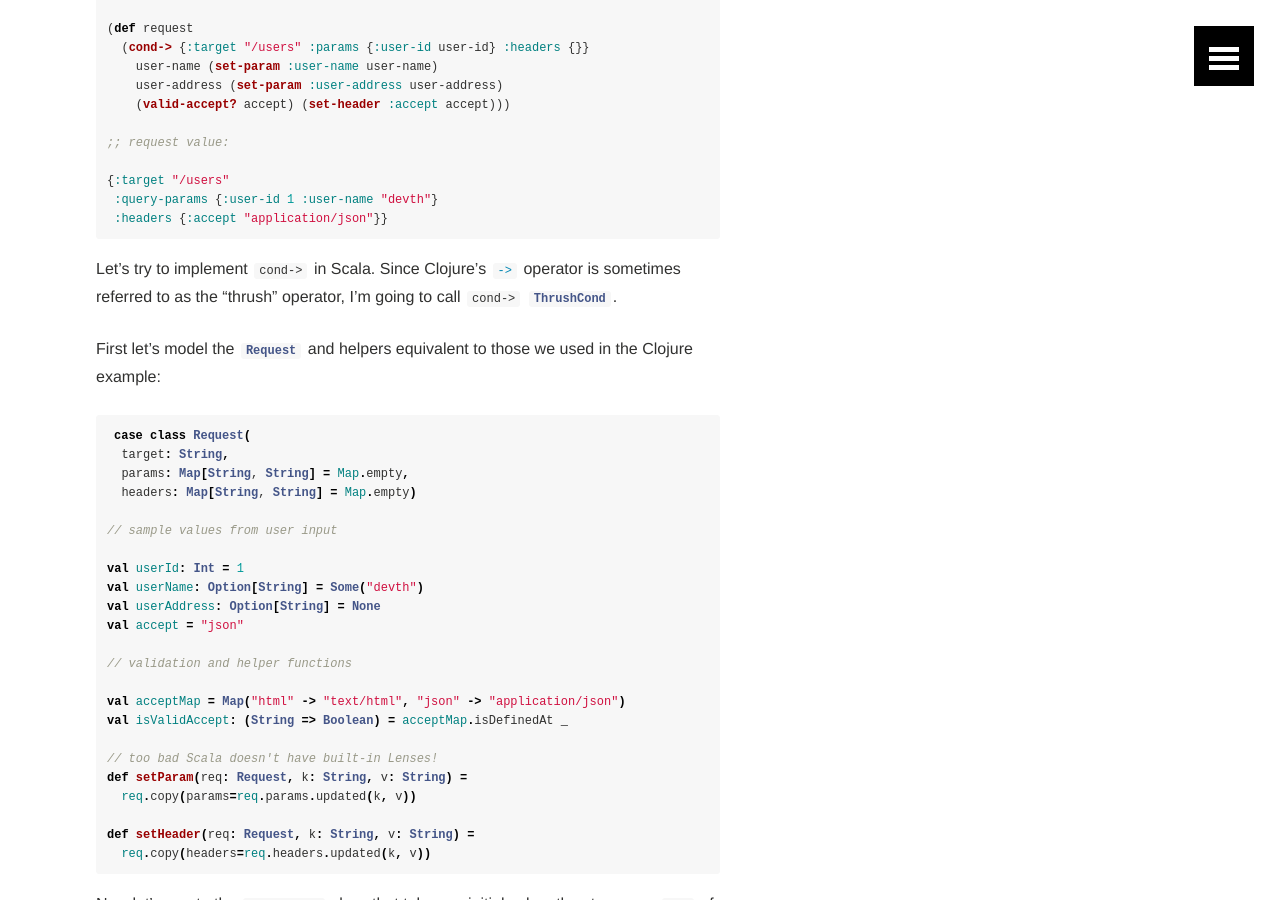
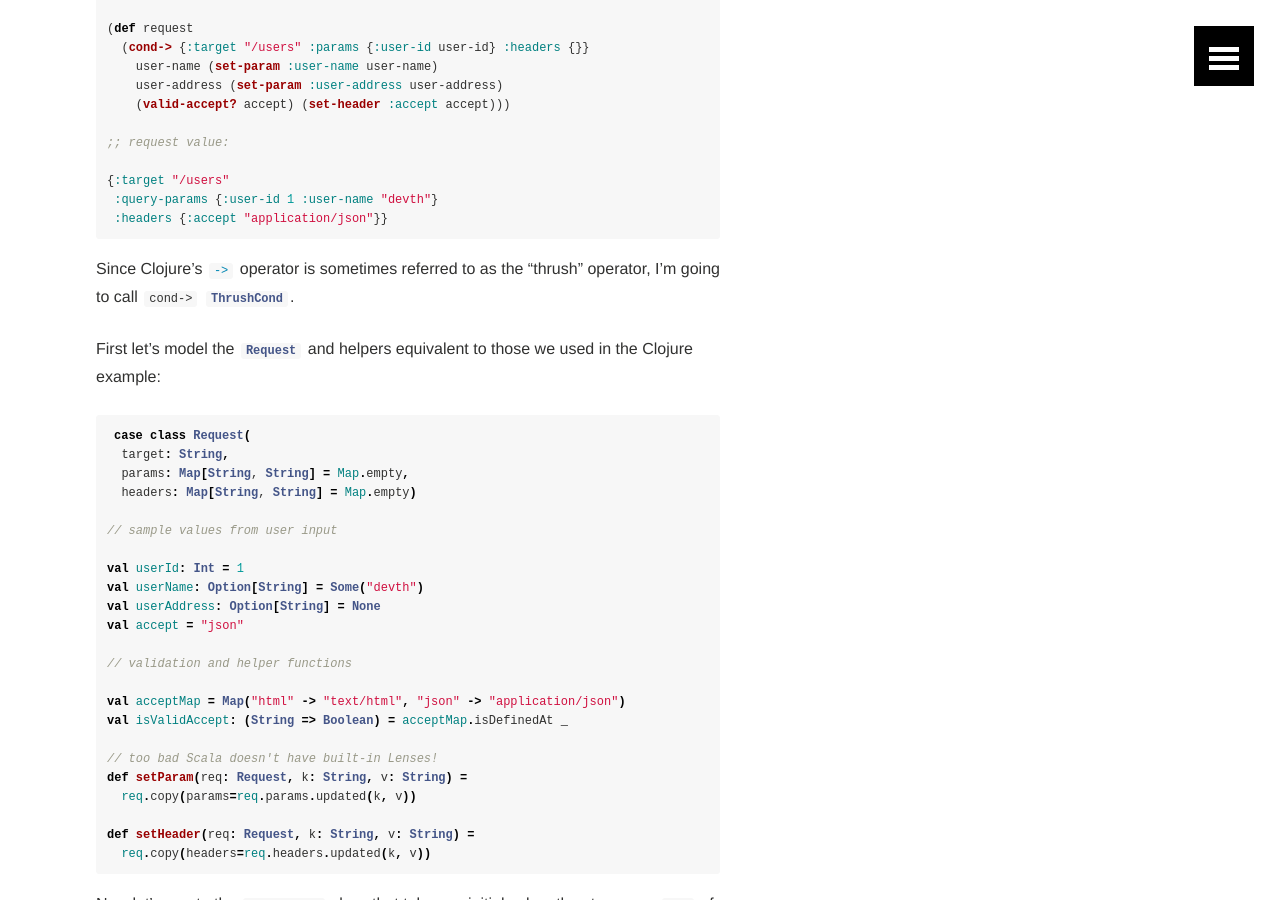
Before and after one commit to devth/devth.github.com, a Jekyll site: the page built from _posts/2015-05-19-thrush-cond-is-not-a-monad.md, in a window 1280 px wide and 900 px high, scrolled down 1066 px. Built offline with Jekyll 4.4.1, drawn with Linux system fonts in a browser that asks for light colours; Markdown is read by kramdown in place of the engine named in the settings; comment, search, counter and statistics services are not loaded.

Commit message:
Simplify ThrushCond copy

````diff
--- a/_posts/2015-05-19-thrush-cond-is-not-a-monad.md
+++ b/_posts/2015-05-19-thrush-cond-is-not-a-monad.md
@@ -51,9 +51,8 @@ some arbitrary conditions:
  :headers {:accept "application/json"}}
 ```
 
-Let's try to implement `cond->`{:.language-clojure} in Scala. Since Clojure's
-`->`{:.language-clojure} operator is sometimes referred to as the "thrush"
-operator, I'm going to call `cond->`{:.language-clojure}
+Since Clojure's `->`{:.language-clojure} operator is sometimes referred to as
+the "thrush" operator, I'm going to call `cond->`{:.language-clojure}
 `ThrushCond`{:.language-scala}.
 
 First let's model the `Request`{:.language-scala} and helpers equivalent to
````
